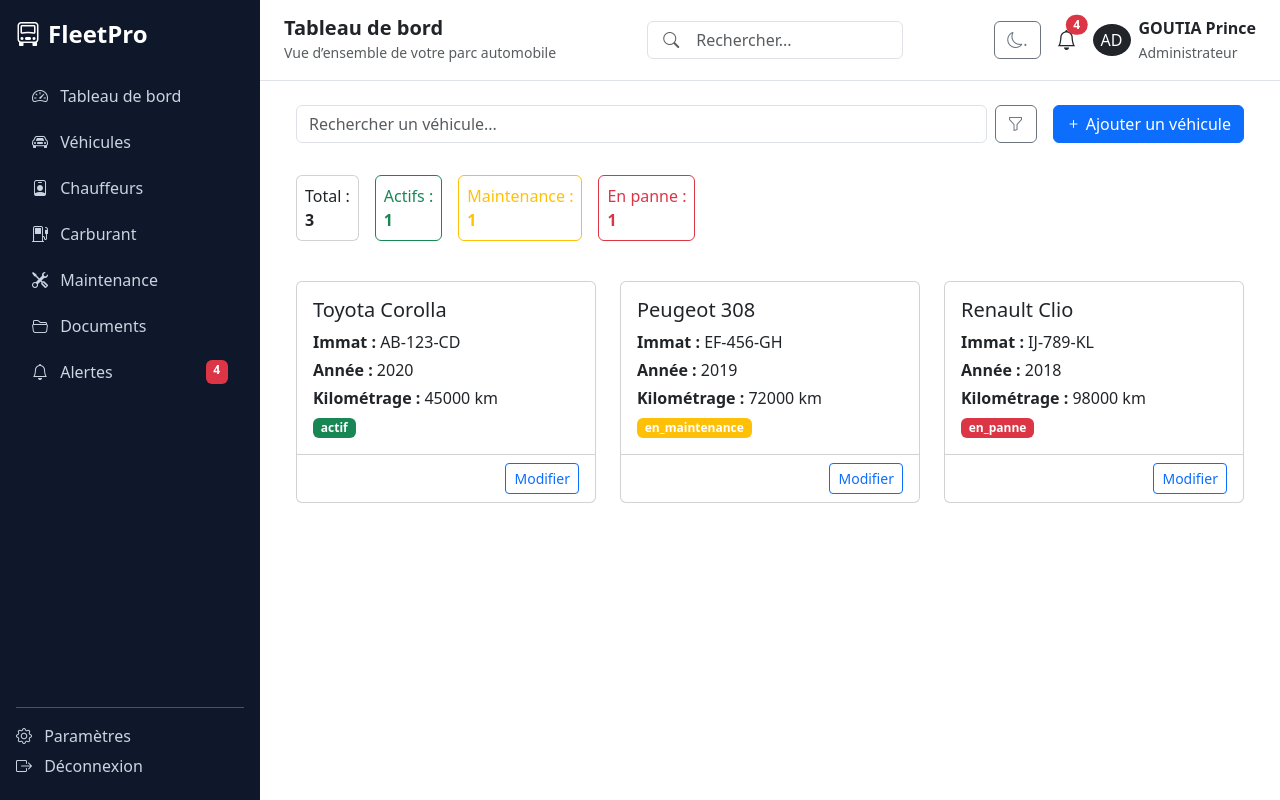
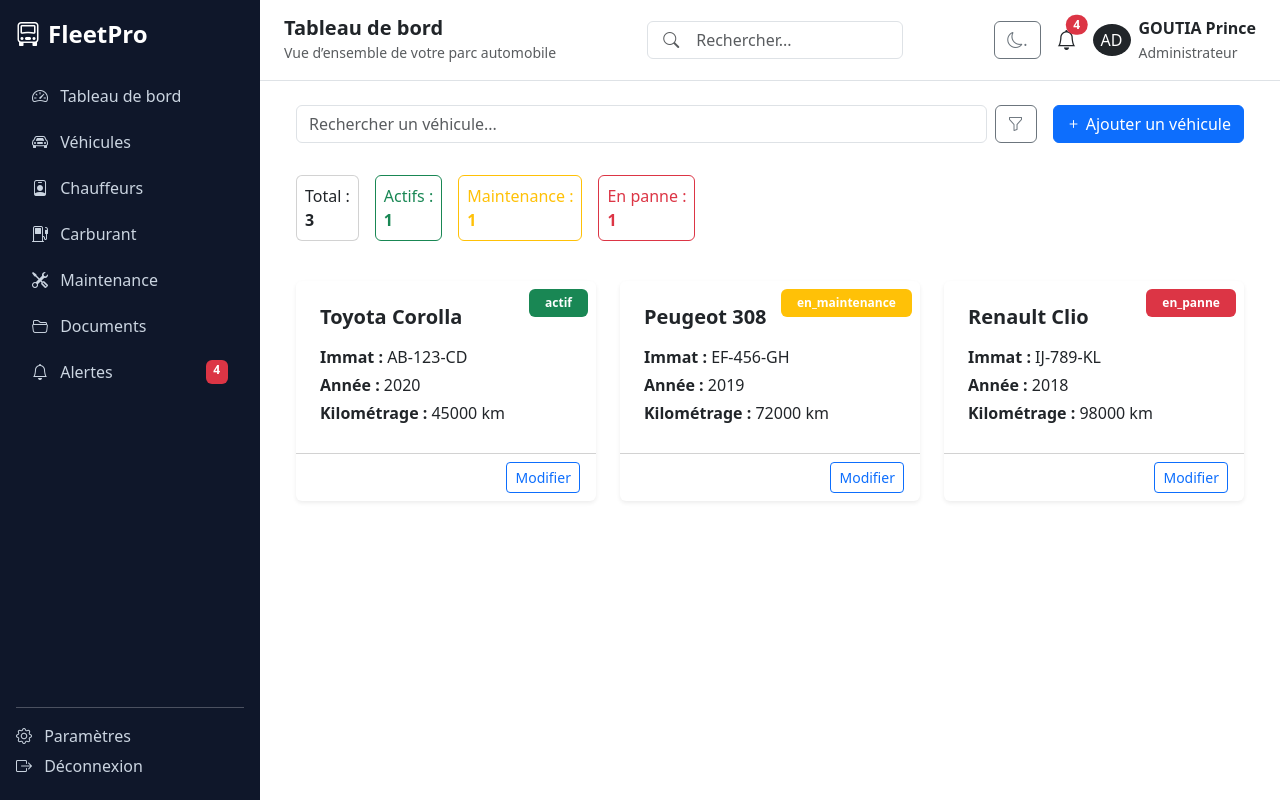
Before and after one commit to GOUTIA-PRINCE/Gestion-Automobile-frontend, an Angular app: page / in a window 1280 px wide. Built offline with nearby package versions, Linux system fonts and the light colour scheme.

Commit message:
mise a jour 28/01/2026

```diff
--- a/src/app/components/vehicules/vehicules.component.html
+++ b/src/app/components/vehicules/vehicules.component.html
@@ -62,10 +62,26 @@
       class="col-12 col-md-6 col-xl-4"
       *ngFor="let v of filteredVehicles(); trackBy: trackByVehiculeId"
     >
-      <div class="card h-100">
+      <div class="card h-100 border-0 shadow-sm position-relative">
 
-        <div class="card-body">
-          <h5 class="card-title">
+     <!-- Badge de statut positionné en haut à droite -->
+      <div class="position-absolute top-0 end-0 m-2">
+        <span
+          class="badge px-3 py-2"
+          [ngClass]="{
+            'bg-success': v.statut === 'actif',
+            'bg-warning': v.statut === 'en_maintenance',
+            'bg-danger': v.statut === 'en_panne',
+            'bg-secondary': v.statut === 'retire'
+          }"
+        >
+          {{ v.statut }}
+        </span>
+      </div>
+
+        <div class="card-body p-4">
+            <!-- Titre Principal -->
+          <h5 class="card-title fw-bold mb-3">
             {{ v.marque }} {{ v.modele }}
           </h5>
 
@@ -73,17 +89,6 @@
           <p class="mb-1"><strong>Année :</strong> {{ v.annee }}</p>
           <p class="mb-1"><strong>Kilométrage :</strong> {{ v.kilometrage }} km</p>
 
-          <span
-            class="badge"
-            [ngClass]="{
-              'bg-success': v.statut === 'actif',
-              'bg-warning': v.statut === 'en_maintenance',
-              'bg-danger': v.statut === 'en_panne',
-              'bg-secondary': v.statut === 'retire'
-            }"
-          >
-            {{ v.statut }}
-          </span>
         </div>
 
         <div class="card-footer bg-transparent text-end" *ngIf="canManage">
```
Also changed, not shown: src/app/components/vehicules/vehicules.component.ts (+32 -1 lines), src/app/components/vehicules/vehicules.component.css (line endings or trailing spaces).
